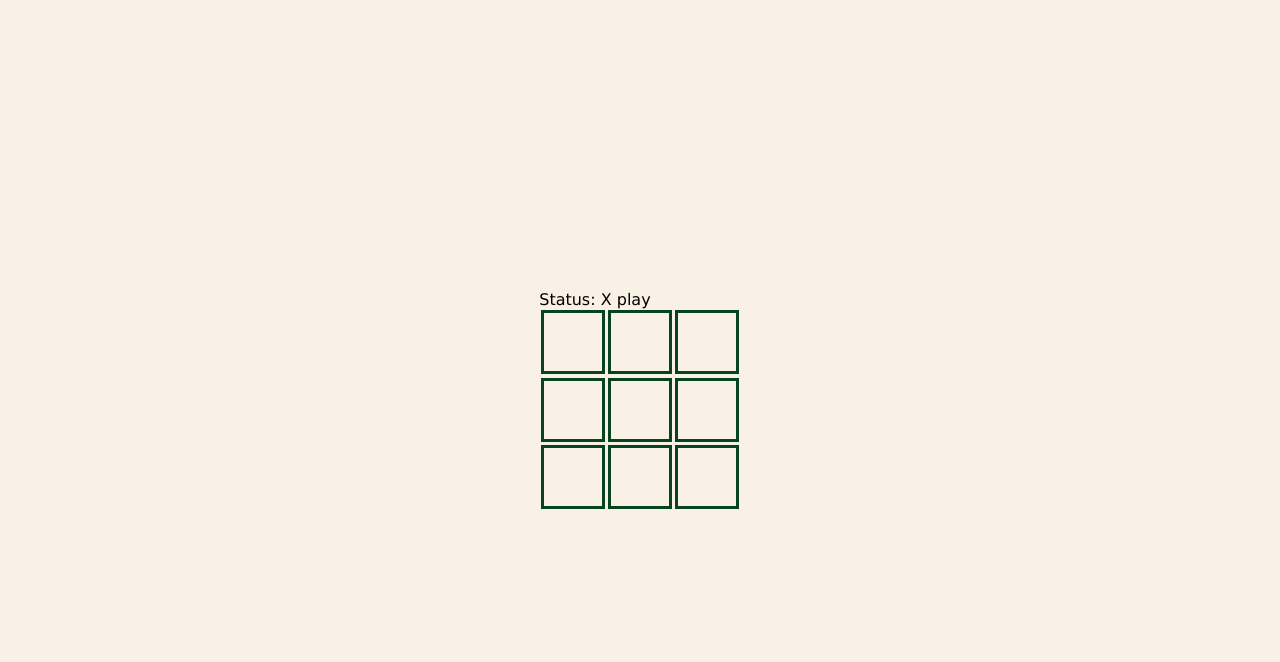
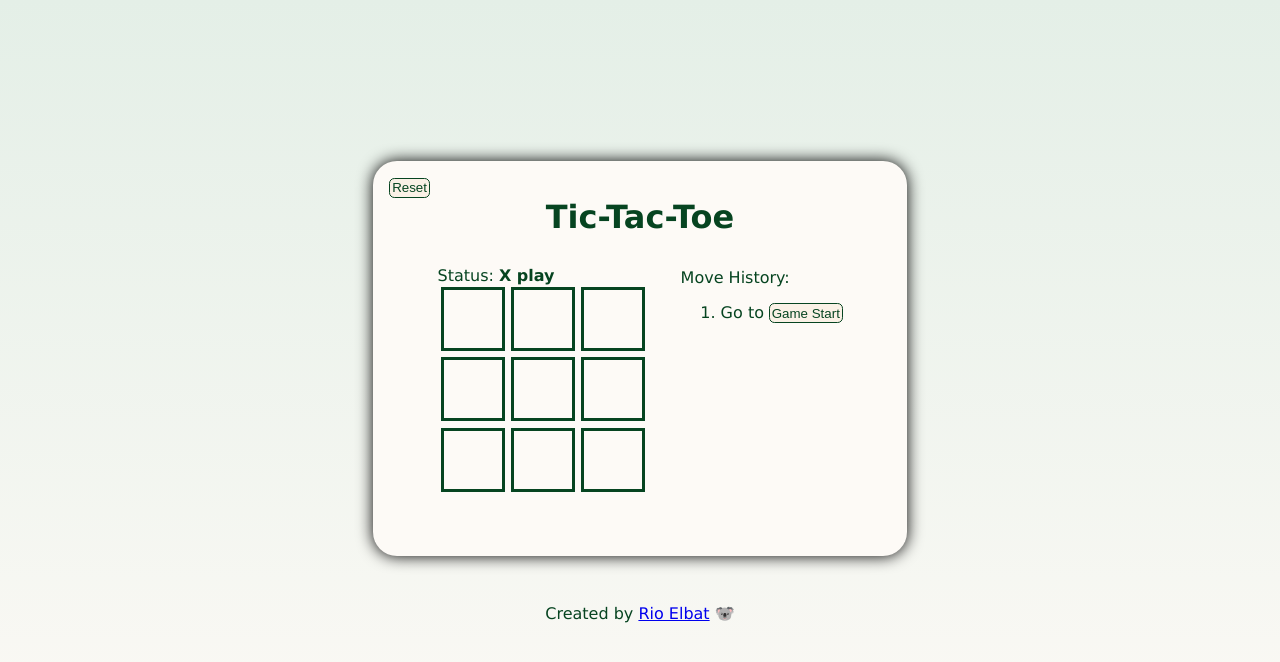
Before and after one commit to rioelbat/my-tictactoe, a React (Vite) app: page / in a window 1280 px wide. Shown: the top 662 px of the page. Built offline with nearby package versions, Linux system fonts and the light colour scheme.

Commit message:
Add Move History features and update styling

```diff
--- a/index.html
+++ b/index.html
@@ -1,13 +1,27 @@
 <!DOCTYPE html>
 <html lang="en">
   <head>
+    <!-- Google tag (gtag.js) -->
+    <script async src="https://www.googletagmanager.com/gtag/js?id=G-4BE08C4HCP"></script>
+    <script>
+      window.dataLayer = window.dataLayer || [];
+      function gtag() {
+        dataLayer.push(arguments);
+      }
+      gtag('js', new Date());
+
+      gtag('config', 'G-4BE08C4HCP');
+    </script>
     <meta charset="UTF-8" />
     <link rel="icon" type="image/svg+xml" href="/vite.svg" />
     <meta name="viewport" content="width=device-width, initial-scale=1.0" />
-    <title>Vite + React</title>
+    <title>Tic Tac Toe by Rio Elbat</title>
   </head>
   <body>
     <div id="root"></div>
+    <p class="credit">
+      Created by <a href="https://rioelbat.github.io/" target="_blank">Rio Elbat</a> 🐨
+    </p>
     <script type="module" src="/src/main.jsx"></script>
   </body>
 </html>
--- a/src/App.jsx
+++ b/src/App.jsx
@@ -28,37 +28,41 @@ function calculateWinner(squares) {
   return null;
 }
 
-export default function Board() {
-  const [xIsNext, setXIsNext] = useState(true);
-  const [squares, setSquares] = useState(Array(9).fill(null));
+function Status({squares, xIsNext, move}) {
+  const result = calculateWinner(squares);
+  let statusText;
+  if (result === null && move === 9) {
+    statusText = 'draw 🤝🏽';
+  } else if (result === null) {
+    statusText = `${xIsNext ? 'X' : 'O'} play`;
+  } else {
+    statusText = `${result} win 🎉`;
+  }
 
-  function handleClick(value) {
-    if (calculateWinner(squares) || squares[value]) {
+  return (
+    <div className='status'>Status: <b>{statusText}</b></div>
+  );
+}
+
+function Board({xIsNext, squares, move, onPlay}) {
+  function handleClick(squareIndex) {
+    if (calculateWinner(squares) || squares[squareIndex]) {
       return;
     }
 
     const nextSquares = squares.slice();
 
     if (xIsNext) {
-      nextSquares[value] = 'X';
+      nextSquares[squareIndex] = 'X';
     } else {
-      nextSquares[value] = 'O';
+      nextSquares[squareIndex] = 'O';
     }
-    setSquares(nextSquares);
-    setXIsNext(!xIsNext);
-  }
-
-  const winner = calculateWinner(squares);
-  let status;
-  if (winner) {
-    status = `Status: ${winner} win`;
-  } else {
-    status = `Status: ${xIsNext ? 'X' : 'O'} play`;
+    onPlay(nextSquares);
   }
 
   return (
     <>
-      <div className="status">{status}</div>
+      <Status  xIsNext={xIsNext} squares={squares} move={move} />
       <div className="board-row">
         <Square value={squares[0]} onSquareClick={() => handleClick(0)} />
         <Square value={squares[1]} onSquareClick={() => handleClick(1)} />
@@ -77,3 +81,57 @@ export default function Board() {
     </>
   );
 }
+
+export default function Game() {
+  const [history, setHistory] = useState([Array(9).fill(null)]);
+  const [currentMove, setCurrentMove] = useState(0);
+  const xIsNext = currentMove % 2 === 0;
+  const currentSquares = history[currentMove];
+
+  const handlePlay = (nextSquares) => {
+    const nextHistory = [...history.slice(0, currentMove + 1), nextSquares];
+    setHistory(nextHistory);
+    setCurrentMove(nextHistory.length - 1);
+  }
+
+  function jumpTo(nextMove) {
+    setCurrentMove(nextMove);
+  }
+
+  function reset() {
+    setCurrentMove(0);
+    setHistory([Array(9).fill(null)]);
+  }
+
+  const moves = history.map((squares, move) => {
+    let description = 'Game Start';
+    if (move > 0) {
+      description = `Move #${move}`;
+    }
+
+    return (
+      // eslint-disable-next-line react/no-array-index-key
+      <li key={move}>
+        Go to <button className="btn" type="button" onClick={() => jumpTo(move)}>{description}</button>
+      </li>
+    );
+  });
+
+  return (
+    <div className="container">
+      <button className="btn" type="button" onClick={() => reset()}>Reset</button>
+      <div className="title">
+        Tic-Tac-Toe
+      </div>
+      <div className="game">
+        <div className="game-board">
+          <Board xIsNext={xIsNext} squares={currentSquares} move={currentMove} onPlay={handlePlay} />
+        </div>
+        <div className="game-info">
+          Move History:
+          <ol>{moves}</ol>
+        </div>
+      </div>
+    </div>
+  );
+}
--- a/src/index.css
+++ b/src/index.css
@@ -9,36 +9,81 @@ Pallete
 #####*/
 
 body {
-    font-family: Verdana, Geneva, Tahoma, sans-serif;
+  font-family: Verdana, Geneva, Tahoma, sans-serif;
+  color: #064420;
   height: 100vh;
-  background: #faf1e6;
+  background: linear-gradient(#E4EFE7, #FDFAF6);
   margin: 0;
   display: flex;
+  flex-direction: column;
   align-items: center;
   justify-content: center;
+}
+
+.container {
+  background: #FDFAF6;
+  padding: 1em;
+  border-radius: 1.5em;
+  box-shadow: 0 0 1em black;
+  margin-bottom: 2em;
+}
+
+.title {
+  text-align: center;
+  font-size: 2rem;
+  font-weight: bold;
+}
+
+.game {
+  display: flex;
+  justify-content: center;
+  margin: 2em;
 }
 
 .board-row {
   display: flex;
 }
 
+.game-info {
+  height: 15em;
+  margin: 0 1em;
+}
+
+.game-board {
+  height: 15em;
+  margin: 0 1em;
+}
+
 .status {
-    font-size: 1em;
+  font-size: 1rem;
+  line-height: 1em;
 }
 
 .square {
   padding: 0;
-  margin: 0.1rem;
-  width: 4rem;
-  height: 4rem;
+  margin: 0.1em;
+  width: 2em;
+  height: 2em;
   font-size: 2rem;
   font-weight: 800;
-  border: 0.2rem solid #064420;
+  border: 0.1em solid #064420;
   color: #064420;
-  background: inherit;
+  background: none;
 }
 
 .square:hover {
-  background: #fdfaf6;
+  background: #faf1e6;
   cursor: pointer;
 }
+
+.btn {
+  padding: 0.125em;
+  border: 0.1em solid #064420;
+  color: #064420;
+  background: #faf1e6;
+  border-radius: 0.4em;
+}
+
+.btn:hover,.btn:active {
+  filter: brightness(0.85);
+}
```
Also changed, not shown: public/preview.PNG (added), 1 other file (tests, documents, lock files or other folders).
